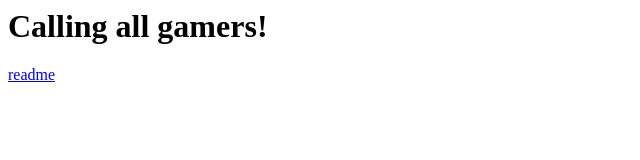
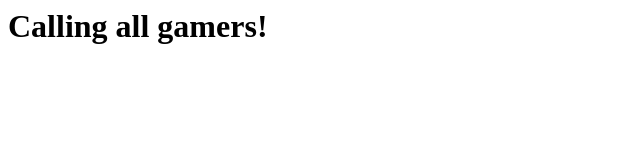
Before and after one commit to cakasten/halo_assemble, a plain HTML site: page index.html in a window 1280 px wide. Shown: the full height of the page, 0-640 px from the left. Drawn offline with Linux system fonts and the light colour scheme.

Commit message:
update index.html and readme.md

```diff
--- a/index.html
+++ b/index.html
@@ -5,6 +5,5 @@
 
   <body>
     <h1>Calling all gamers!</h1>
-    <a href="/Users/clintkasten/documents/development/halo_assemble/readme.md">readme</a>
   </body>
 </html>
```
Also changed, not shown: readme.md.
